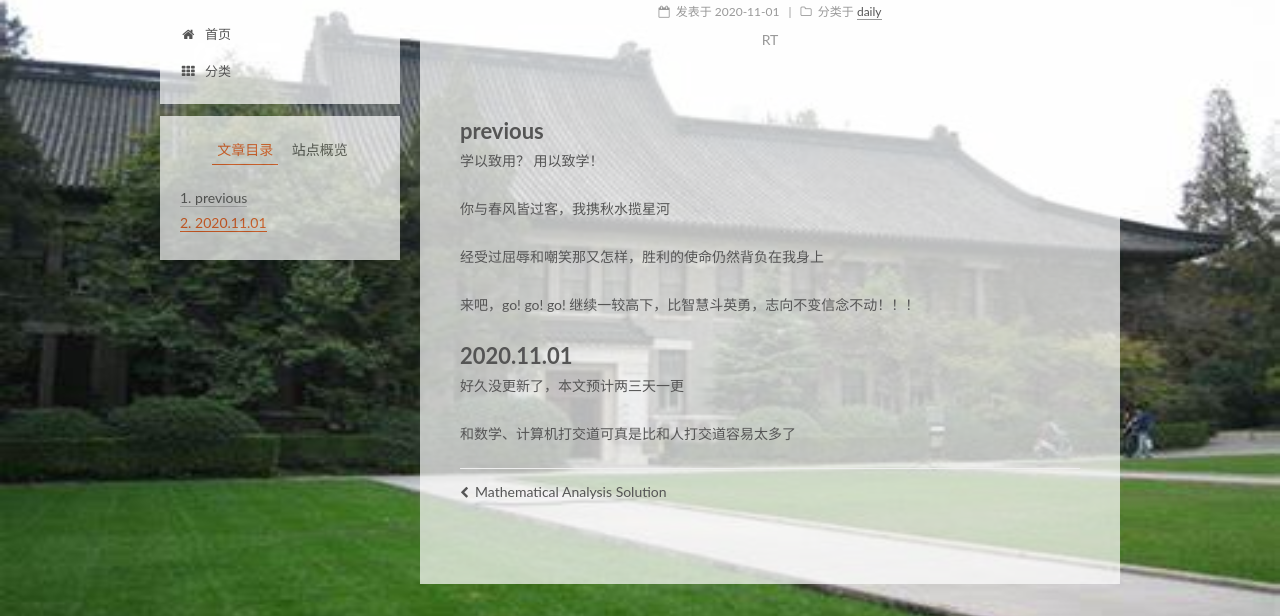
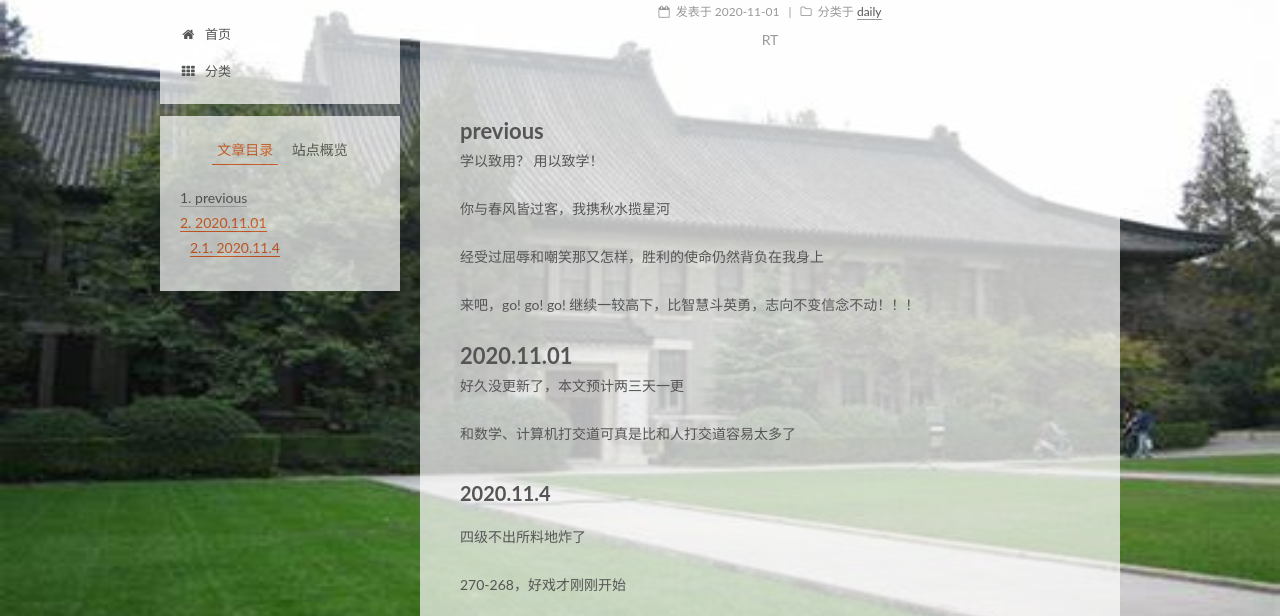
Before and after one commit to LuOH3/LuOH3, a plain HTML site: page 2020/11/01/随想/index.html in a window 1280 px wide. Shown: the part 119-735 px from the top of the page. Drawn offline with Linux system fonts and the light colour scheme.

Commit message:
Site updated: 2020-11-04 22:56:50

```diff
--- a/2020/11/01/随想/index.html
+++ b/2020/11/01/随想/index.html
@@ -86,7 +86,7 @@
 <meta property="og:site_name" content="LuOH3&#39;s homepage">
 <meta property="og:description" content="RT">
 <meta property="article:published_time" content="2020-11-01T13:29:43.000Z">
-<meta property="article:modified_time" content="2020-11-01T13:59:00.669Z">
+<meta property="article:modified_time" content="2020-11-04T14:52:13.732Z">
 <meta property="article:author" content="Luqingyang">
 <meta name="twitter:card" content="summary">
 
@@ -330,6 +330,8 @@
 <p>来吧，go! go! go! 继续一较高下，比智慧斗英勇，志向不变信念不动！！！</p>
 <h1 id="2020-11-01"><a href="#2020-11-01" class="headerlink" title="2020.11.01"></a>2020.11.01</h1><p>好久没更新了，本文预计两三天一更</p>
 <p>和数学、计算机打交道可真是比和人打交道容易太多了</p>
+<h2 id="2020-11-4"><a href="#2020-11-4" class="headerlink" title="2020.11.4"></a>2020.11.4</h2><p>四级不出所料地炸了</p>
+<p>270-268，好戏才刚刚开始</p>
 
 
     </div>
@@ -505,7 +507,7 @@
 
 
 
-              <div class="post-toc-content"><ol class="nav"><li class="nav-item nav-level-1"><a class="nav-link" href="#previous"><span class="nav-number">1.</span> <span class="nav-text">previous</span></a></li><li class="nav-item nav-level-1"><a class="nav-link" href="#2020-11-01"><span class="nav-number">2.</span> <span class="nav-text">2020.11.01</span></a></li></ol></div>
+              <div class="post-toc-content"><ol class="nav"><li class="nav-item nav-level-1"><a class="nav-link" href="#previous"><span class="nav-number">1.</span> <span class="nav-text">previous</span></a></li><li class="nav-item nav-level-1"><a class="nav-link" href="#2020-11-01"><span class="nav-number">2.</span> <span class="nav-text">2020.11.01</span></a><ol class="nav-child"><li class="nav-item nav-level-2"><a class="nav-link" href="#2020-11-4"><span class="nav-number">2.1.</span> <span class="nav-text">2020.11.4</span></a></li></ol></li></ol></div>
 
 
           </div>
```
